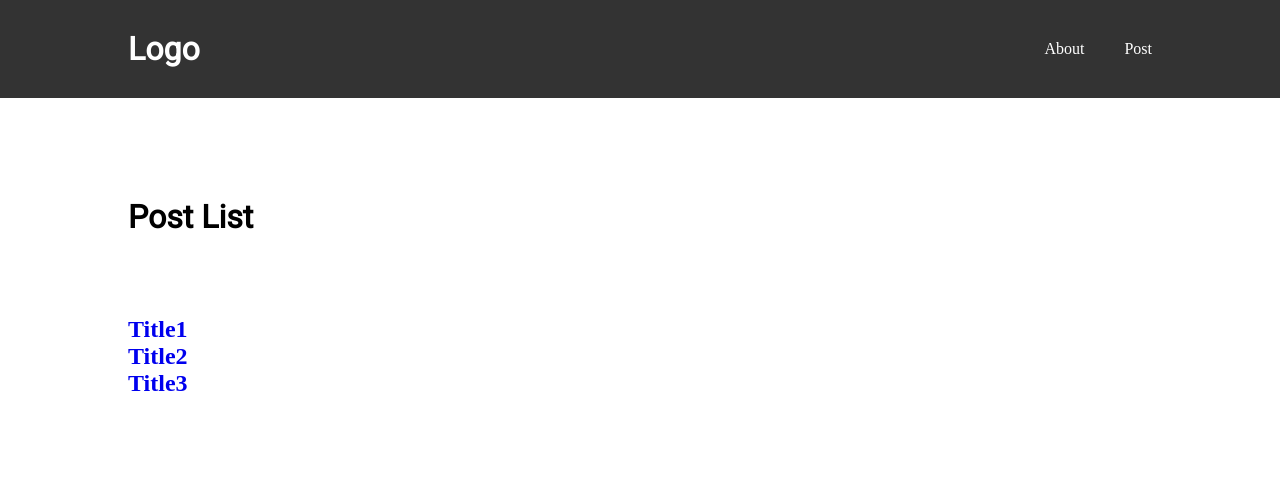
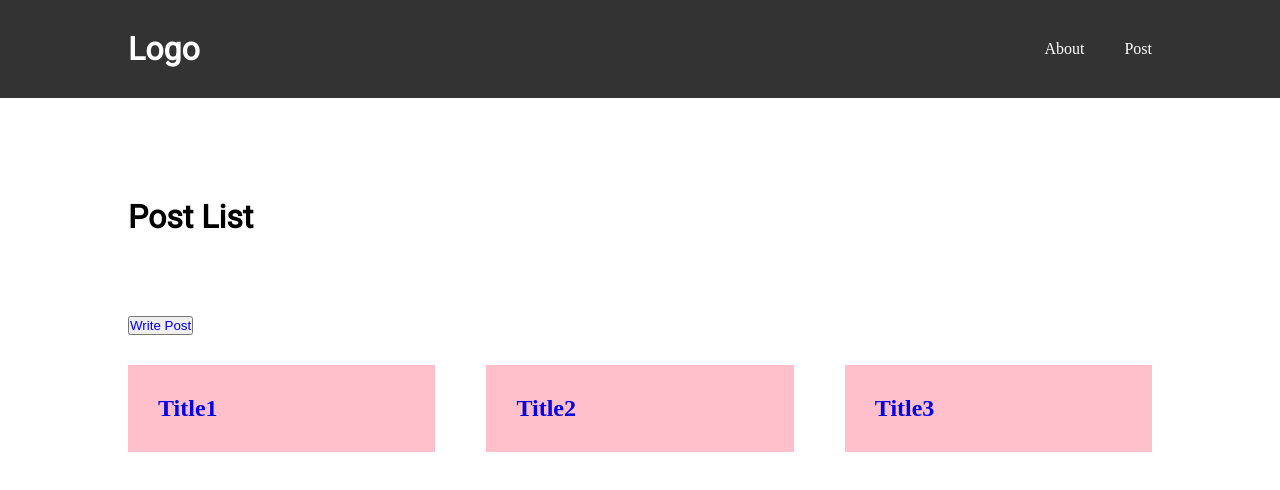
Before and after one commit to seohyon-cho/next-basic-new, a Next.js app: page /post in a window 1280 px wide. Shown: the top 490 px of the page. Built offline with nearby package versions, Linux system fonts and the light colour scheme.

Commit message:
게시글 작성 페이지 기본 구조 생성

```diff
--- a/app/post/[id]/page.jsx
+++ b/app/post/[id]/page.jsx
@@ -22,6 +22,10 @@ export default function PostDetail({ params }) {
 				<h2>{PostEl?.title}</h2>
 				<p>{PostEl?.content}</p>
 			</article>
+			<nav>
+				<button>edit</button>
+				<button>delete</button>
+			</nav>
 		</section>
 	);
 }
--- a/app/post/page.jsx
+++ b/app/post/page.jsx
@@ -16,6 +16,11 @@ export default function Post() {
 	return (
 		<div className={clsx(styles.post)}>
 			<h1>Post List</h1>
+			<nav>
+				<button>
+					<Link href='/post/write'>Write Post</Link>
+				</button>
+			</nav>
 			{Post.map((post) => {
 				return (
 					<article key={post.id}>
--- a/app/post/post.module.scss
+++ b/app/post/post.module.scss
@@ -1,9 +1,25 @@
 .post {
 	width: 100%;
 	padding: 100px 10vw;
+	display: flex;
+	justify-content: space-between;
+	flex-wrap: wrap;
+	align-items: flex-start;
 
 	h1 {
+		width: 100%;
 		font-size: 2rem;
 		margin-bottom: 80px;
 	}
+	nav {
+		width: 100%;
+		margin-bottom: 30px;
 	}
+
+	article {
+		width: 30%;
+		background: pink;
+		padding: 30px;
+		margin-bottom: 30px;
+	}
+}
```
Also changed, not shown: app/post/[id]/detail.module.scss (+7 -0 lines), app/post/write/page.jsx (added, +10 -0 lines), app/post/write/write.module.scss (added, +7 -0 lines). Lines whose indentation alone changed are shown as unchanged.
